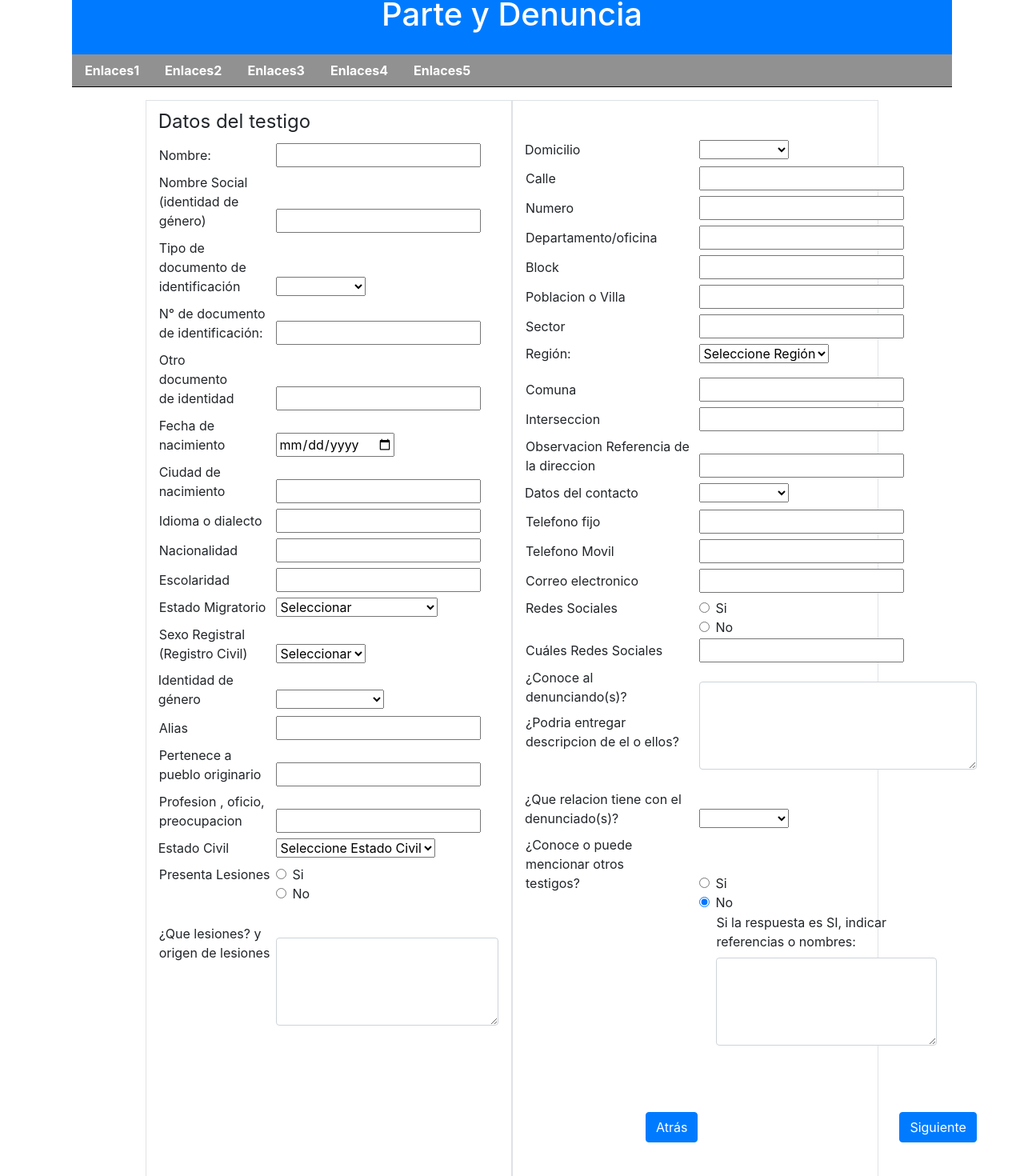
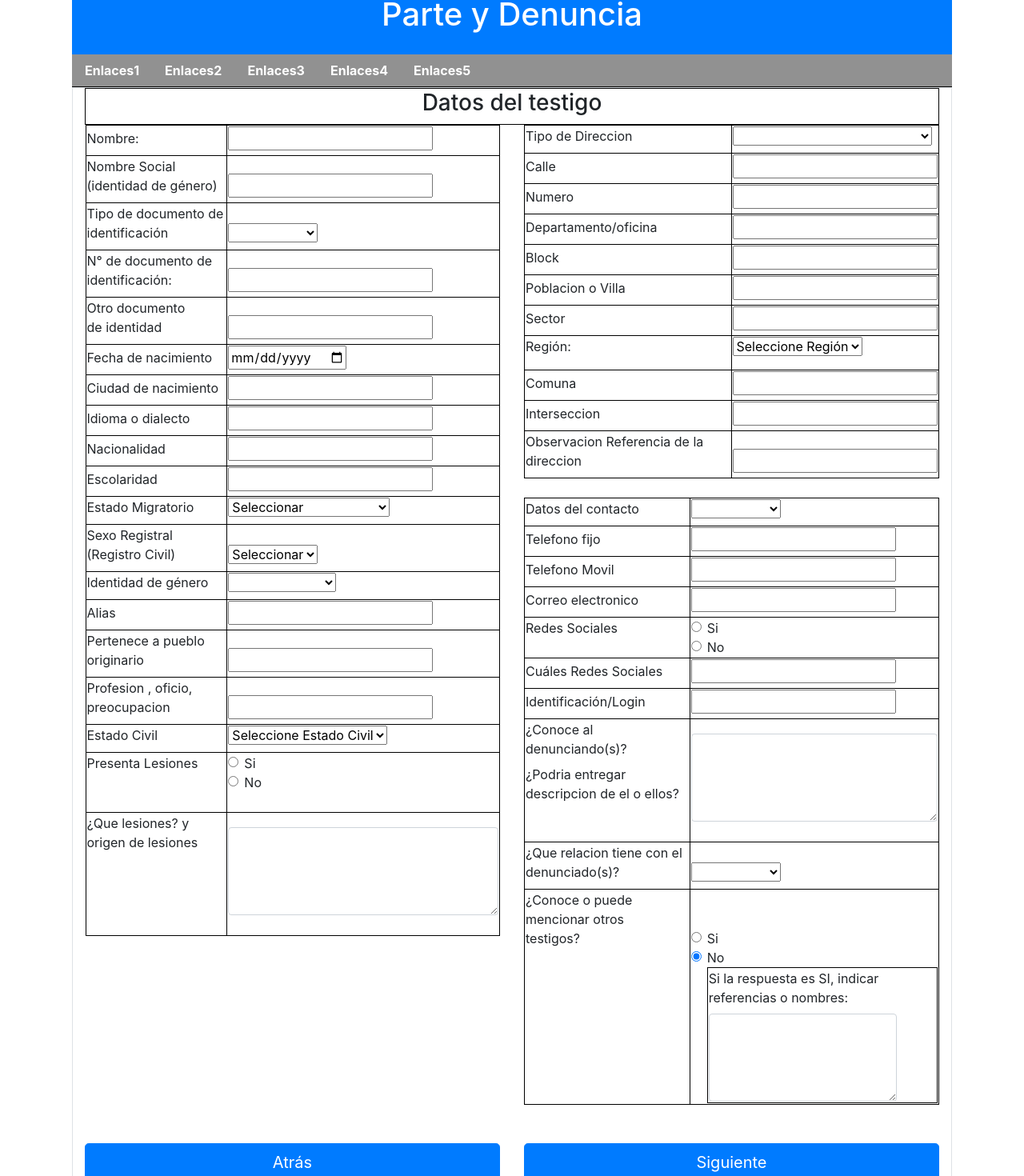
Before and after one commit to ericksolar/ParteYDenuncias, an Angular app in the folder ParteyDenunciaFrontEnd/: page /testigo in a window 1280 px wide. Shown: the part 32-1502 px from the top of the page at 80% size. Built offline with nearby package versions, Linux system fonts and the light colour scheme.

Commit message:
UPD: Actualizacion Pantalla testigo close #60

```diff
--- a/ParteyDenunciaFrontEnd/src/app/components/imputado/imputado.component.html
+++ b/ParteyDenunciaFrontEnd/src/app/components/imputado/imputado.component.html
@@ -490,7 +490,7 @@
 
                     <tr>
                         <td>
-                            <label>identificación redes sociales</label>
+                            <label>Identificación/Login</label>
                         </td>
                         <td>
                             <input type="text">
--- a/ParteyDenunciaFrontEnd/src/app/components/testigo/testigo.component.css
+++ b/ParteyDenunciaFrontEnd/src/app/components/testigo/testigo.component.css
@@ -0,0 +1,3 @@
+td{
+    border: 1px solid black;
+}
--- a/ParteyDenunciaFrontEnd/src/app/components/testigo/testigo.component.html
+++ b/ParteyDenunciaFrontEnd/src/app/components/testigo/testigo.component.html
@@ -1,11 +1,19 @@
-<div class="row mt-3">
+<div class="row">
     <!--area arriba-->
 
+    <div class="col border">
 
-    <div class="col-5 col-md-5 offset-1 border">
         <!--area derecha-->
-        <legend class="text-align mt-2">Datos del testigo </legend>
-
+        <form>
+            <!--area derecha-->
+            <table style="width: 100%;">
+                <tr>
+                    <td colspan="3" class="text-center">
+                        <h3>Datos del testigo</h3>
+                    </td>
+                </tr>
+                    <div class="row">
+                        <div class="col-6">
                          <!-- <fieldset disabled> -->
                             <tr>
                                 <td>
@@ -44,15 +52,6 @@
                                     </div>
                                 </td>
                             </tr>
-
-
-
-
-
-
-
-
-
 
                             <tr>
                                 <td>
@@ -128,6 +127,7 @@
                                             <option value="2">Residente temporal</option>
                                             <option value="3">Residente oficial</option>
                                             <option value="4">Residente definitivo</option>
+                                            <option value="5">Ilegal</option>
                                         </select>
                                 </td>
                             </tr>
@@ -152,7 +152,9 @@
 
 
                             <tr>
+                                <td>
                                     <label for="disabledSelect" class="form-label">Identidad de género</label>
+                                </td>
 
                                 <td>
                                     <select class="form-select" aria-label="Default select example" [(ngModel)]="IdentidadGenero" name="genero">
@@ -168,15 +170,6 @@
                                     </div>
                                 </td>
                             </tr>
-
-
-
-
-
-
-
-
-
 
                             <tr>
                                 <td>
@@ -206,7 +199,9 @@
                             </tr>
 
                             <tr>
+                                <td>
                                     <label for="disabledSelect" class="form-label">Estado Civil</label>
+                                </td>
 
                                 <td>
                                     <select class="form-select" aria-label="Default select example">
@@ -254,14 +249,16 @@
                                 </td>
                             </tr>
                         </div>
-    <div class="col-5  col-md-5 border">
-        <br><br>
+                        <div class="col-6">
+
                             <tr>
-            <label for="disabledSelect" class="form-label">Domicilio</label>
+                                <td>
+                                    <label for="disabledSelect" class="form-label">Tipo de Direccion</label>
+                                </td>
 
                                 <td>
                                     <select class="form-select" aria-label="Default select example" [(ngModel)]="Domicilio" name="domic">
-                      <option selected>Seleccionar</option>
+                                        <option selected>Seleccionar Tipo de Direccion</option>
                                         <option value="1">Particular</option>
                                         <option value="2">Comercial</option>
                                         <option value="domi">Otro</option>
@@ -374,10 +371,11 @@
                                     <input type="text">
                                 </td>
                             </tr>
-
-
+                            <br>
                             <tr>
+                                <td>
                                     <label for="disabledSelect" class="form-label">Datos del contacto</label>
+                                </td>
 
                                 <td>
                                     <select class="form-select" aria-label="Default select example" [(ngModel)]="DatosContacto" name="contacto">
@@ -392,9 +390,6 @@
                                     </div>
                                 </td>
                             </tr>
-
-
-
 
                             <tr>
                                 <td>
@@ -451,6 +446,14 @@
                             </tr>
                             <tr>
                                 <td>
+                                    <label>Identificación/Login</label>
+                                </td>
+                                <td>
+                                    <input type="text">
+                                </td>
+                            </tr>
+                            <tr>
+                                <td>
                                     <label>¿Conoce al denunciando(s)?</label>
                                     <label>¿Podria entregar descripcion de el o ellos?</label>
                                 </td>
@@ -460,11 +463,10 @@
                                 </td>
                             </tr>
 
-
-
-
                             <tr>
+                                <td>
                                     <label for="disabledSelect" class="form-label">¿Que relacion tiene con el denunciado(s)?</label>
+                                </td>
 
                                 <td>
                                     <select class="form-select" aria-label="Default select example" [(ngModel)]="RelacionDenunciado" name="denunciado">
@@ -491,10 +493,6 @@
                                 </td>
                             </tr>
 
-
-
-
-
                             <tr>
                                 <td class="mb-3" style="padding-right: 50px;">
                                     <label>¿Conoce o puede mencionar otros testigos?</label>
@@ -520,17 +518,14 @@
                                     </div>
                                 </td>
                             </tr>
-        <tr>
-            <td>
-                <button type="submit" class="btn btn-primary " routerLink="/imputado" routerLinkActive="active" style="margin-left: 150px; margin-top: 80px;">Atrás</button>
+                        </div>
+                    </div>
+            </table>
 
-            </td>
-            <td>
-                <button type="submit" class="btn btn-primary " routerLink="/relato" routerLinkActive="active" style="margin-left: 250px; margin-top: 80px;">Siguiente</button>
-
-            </td>
-        </tr>
-        <br><br>
+            <div class="row mt-5">
+                <div class="col"><button type="submit" class="btn btn-primary btn-lg btn-block " routerLink="/imputado" routerLinkActive="active">Atrás</button></div>
+                <div class="col"><button type="submit" class="btn btn-primary btn-lg btn-block " routerLink="/relato" routerLinkActive="active">Siguiente</button></div>
             </div>
-
+        </form>
     </div>
+</div>
--- a/ParteyDenunciaFrontEnd/src/app/components/victima/victima.component.html
+++ b/ParteyDenunciaFrontEnd/src/app/components/victima/victima.component.html
@@ -483,7 +483,7 @@
 
                         <tr>
                             <td>
-                                <label>identificación redes sociales</label>
+                                <label>identificación/Login</label>
                             </td>
                             <td>
                                 <input type="text">
```
Also changed, not shown: 2 other files (tests, documents, lock files or other folders). Lines whose indentation alone changed are shown as unchanged.
